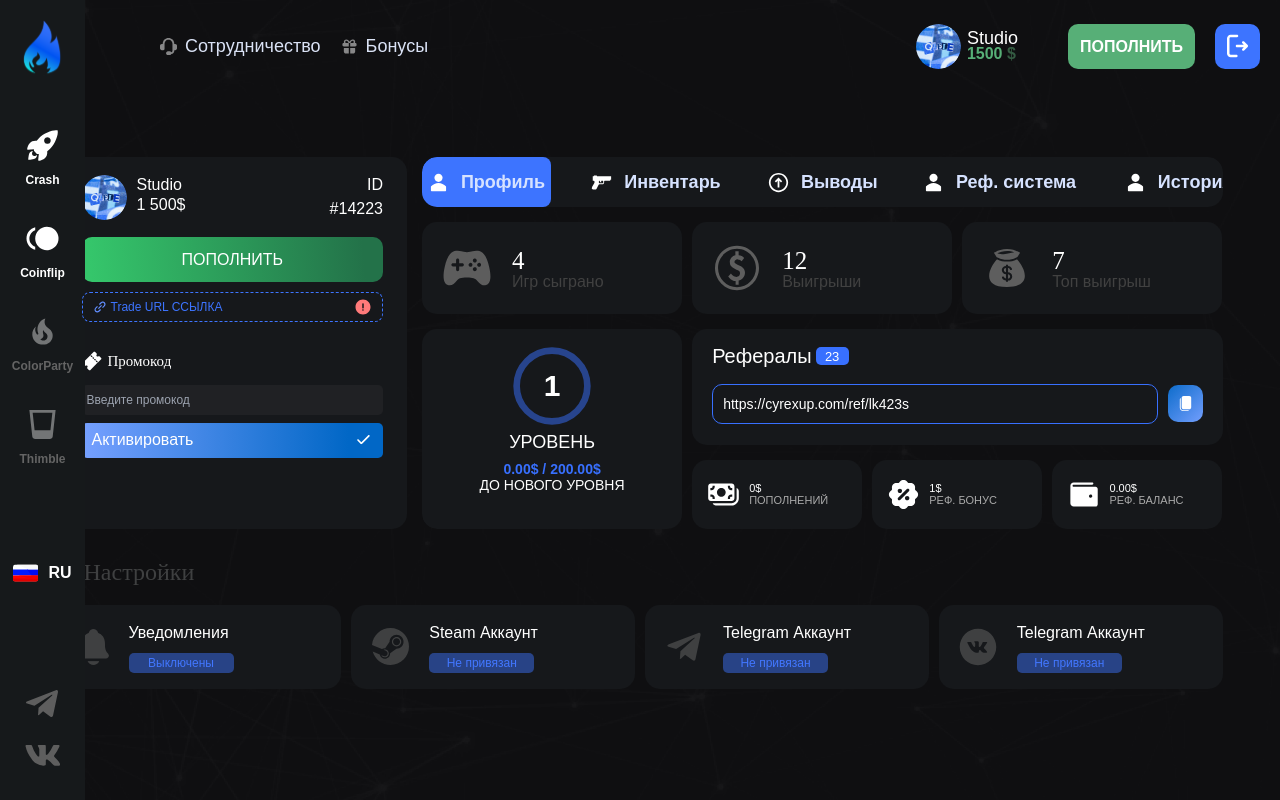
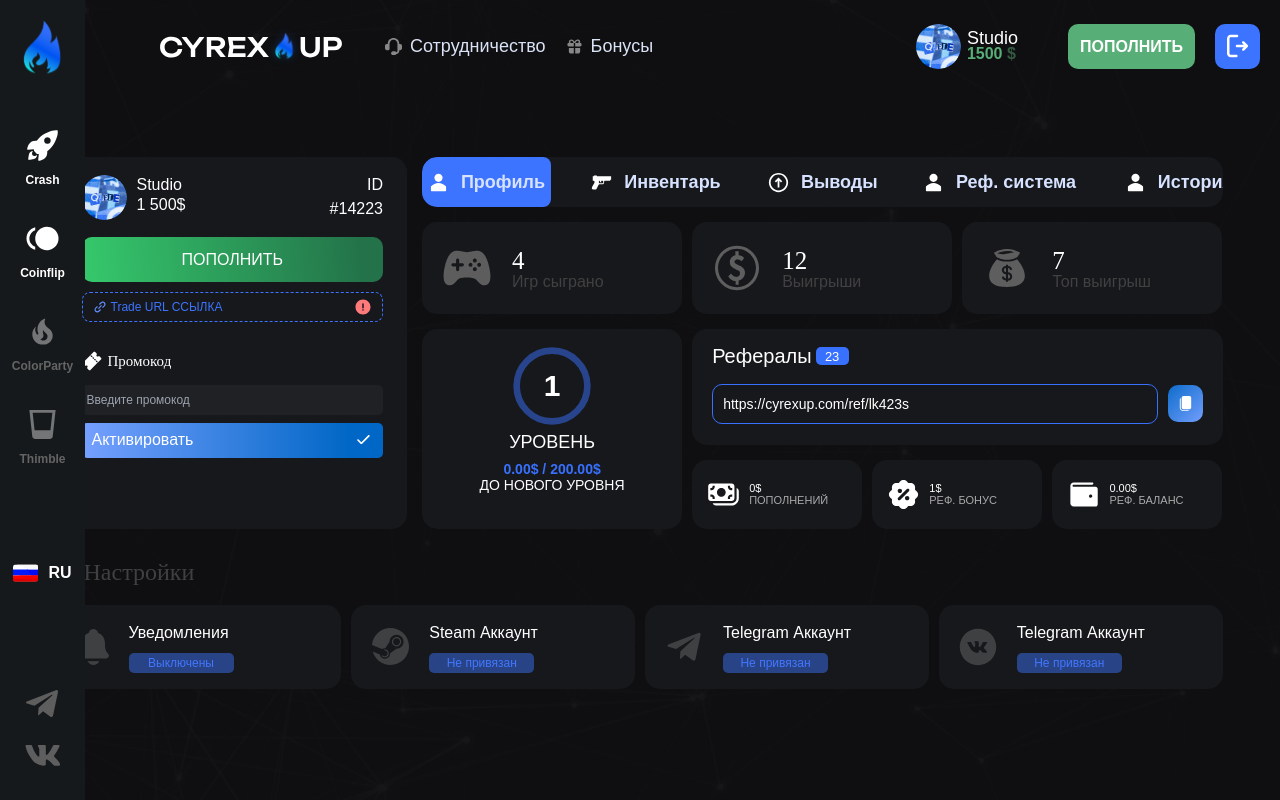
Before and after one commit to MikroTik2/Cyrexup, a Vue app in the folder client/: page /profile in a window 1280 px wide. Built offline with nearby package versions, Linux system fonts and the light colour scheme; a web font is replaced by a local one.

Commit message:
fix_header

```diff
--- a/client/index.html
+++ b/client/index.html
@@ -3,6 +3,7 @@
   <head>
     <meta charset="UTF-8">
     <meta name="viewport" content="width=device-width, initial-scale=1.0">
+    <link rel="icon" type="image/x-icon" href="/svg/logo.svg">
     <title>CyrexUP Crashsite</title>
   </head>
   <body>
--- a/client/src/components/MobileMenu.vue
+++ b/client/src/components/MobileMenu.vue
@@ -3,7 +3,7 @@
     :class="{ 'opacity-100': isVisibleMenu, 'opacity-0': !isVisibleMenu, 'pointer-events-auto': isVisibleMenu, 'pointer-events-none': !isVisibleMenu }">
           <div class="flex items-center justify-between mb-[50px]">
                <router-link to="/">
-                    <img src="/img/logo-mobile.png" alt="cyrexup">
+                    <img src="/svg/logo-mobile.svg" alt="cyrexup">
                </router-link>
 
                <button type="button" @click="closeMenu">
--- a/client/src/components/ModelTradeUrl.vue
+++ b/client/src/components/ModelTradeUrl.vue
@@ -23,7 +23,7 @@
       </button>
     </div>
 
-    <div class="bg-[#101113FA] fixed top-0 right-0 bottom-0 left-0 bg-opacity-50 h-screen" @click="closeTrade"></div>
+    <div class="bg-[#101113FA] z-[-5] fixed top-0 right-0 bottom-0 left-0 bg-opacity-50 h-screen" @click="closeTrade"></div>
   </div>
 </template>
 
--- a/client/src/components/ProfileHero.vue
+++ b/client/src/components/ProfileHero.vue
@@ -353,7 +353,8 @@
                </div>
           </div>
 
-          <ModelTradeUrl :isVisibleTradeurl="isVisibleTradeurl" @close-trade="toggleTrade" />
+          <!-- <ModelTradeUrl :isVisibleTradeurl="isVisibleTradeurl" @close-trade="toggleTrade" /> -->
+          <!-- пофиксить! -->
      </div>
 </template>
 
@@ -368,12 +369,13 @@
 const router = useRouter();
 
 const c = ref('COPY');
-const r = ref('https://cyrexup.com/ref/lk423s'); // Исправлен путь
+const r = ref('https://cyrexup.com/ref/lk423s');
 
 const b = ref(0);
 const w = ref(128.75);
 
 const copyText = () => {
+
   try {
     const tempInput = document.createElement('input');
     tempInput.value = r.value;
@@ -402,8 +404,4 @@
   b.value = count;
   w.value = width;
 };
-
-watchEffect(() => {
-  // Логика, которая будет выполняться при изменении зависимостей
-});
 </script>
--- a/client/src/components/layouts/Header.vue
+++ b/client/src/components/layouts/Header.vue
@@ -1,7 +1,10 @@
 <template>
      <header class="flex absolute lg:relative top-0 inset-x-0 lg:justift-[initial] lg:inset-auto z-10 px-4 lg:px-0 items-center py-5 ">
-          <nav class="-ml-2 mt-2 w-full text-lg font-medium lg:flex hidden lg:m-0 lg:mr-auto lg:w-auto">
-              <ul class="flex pl-[130px] lg:flex-row lg:items-center">
+          <nav class="-ml-2 mt-2 w-full pl-[140px] text-lg font-medium lg:flex hidden lg:m-0 lg:mr-auto lg:w-auto">
+               <!-- logo -->
+               <img class="mr-8" src="/svg/logo-full.svg" alt="logo">
+
+               <ul class="flex lg:flex-row lg:items-center">
 
                          <li><a href="/streamline" class="flex items-center gap-2 py-3 px-2.5 text-[#dae2f5] transition-colors hover:text-white">
                               <img src="/svg/streamline.svg" alt="streamline">
@@ -16,7 +19,7 @@
           </nav>
 
           <router-link to="/" title="Home page" class="block lg:hidden">
-               <img src="/img/logo-mobile.png" alt="cyrexup">
+               <img src="/svg/logo-mobile.svg" alt="cyrexup">
           </router-link>
 
           <div class="ml-auto h-11 lg:h-12.5 items-center gap-[7px] lg:gap-5 flex">
```
Also changed, not shown: client/public/svg/logo-full.svg (added), client/public/svg/logo-mobile.svg. Lines whose indentation alone changed are shown as unchanged.
